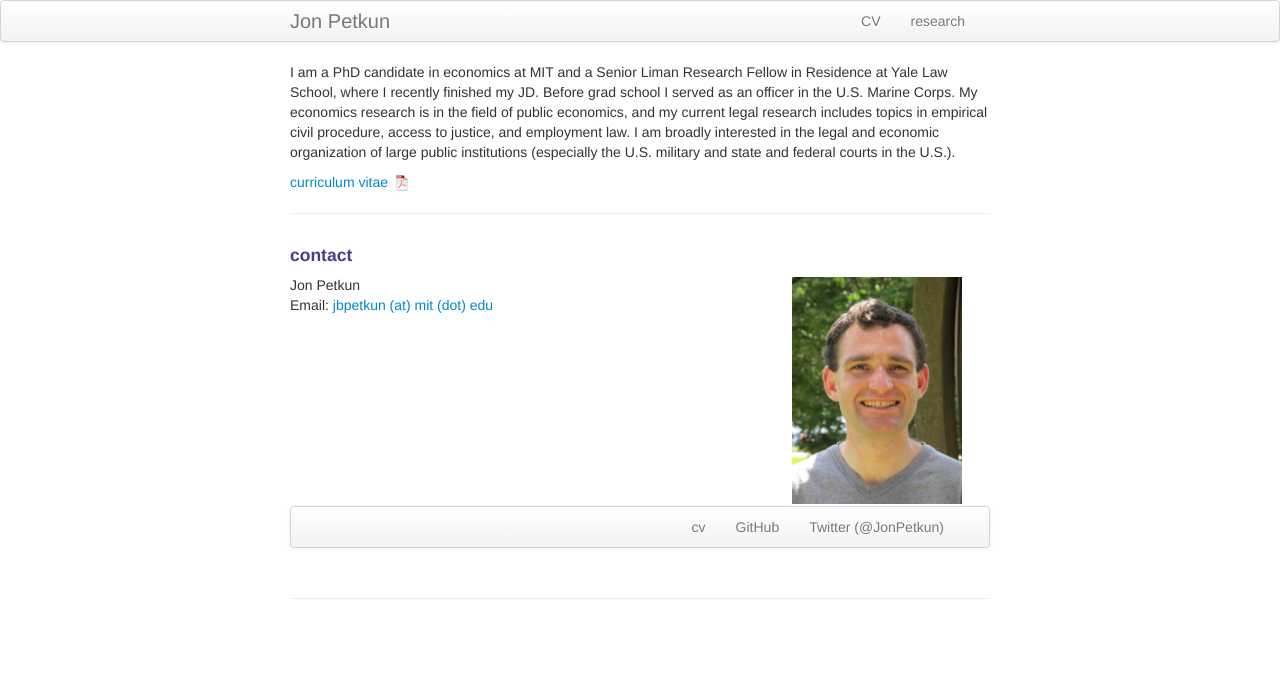
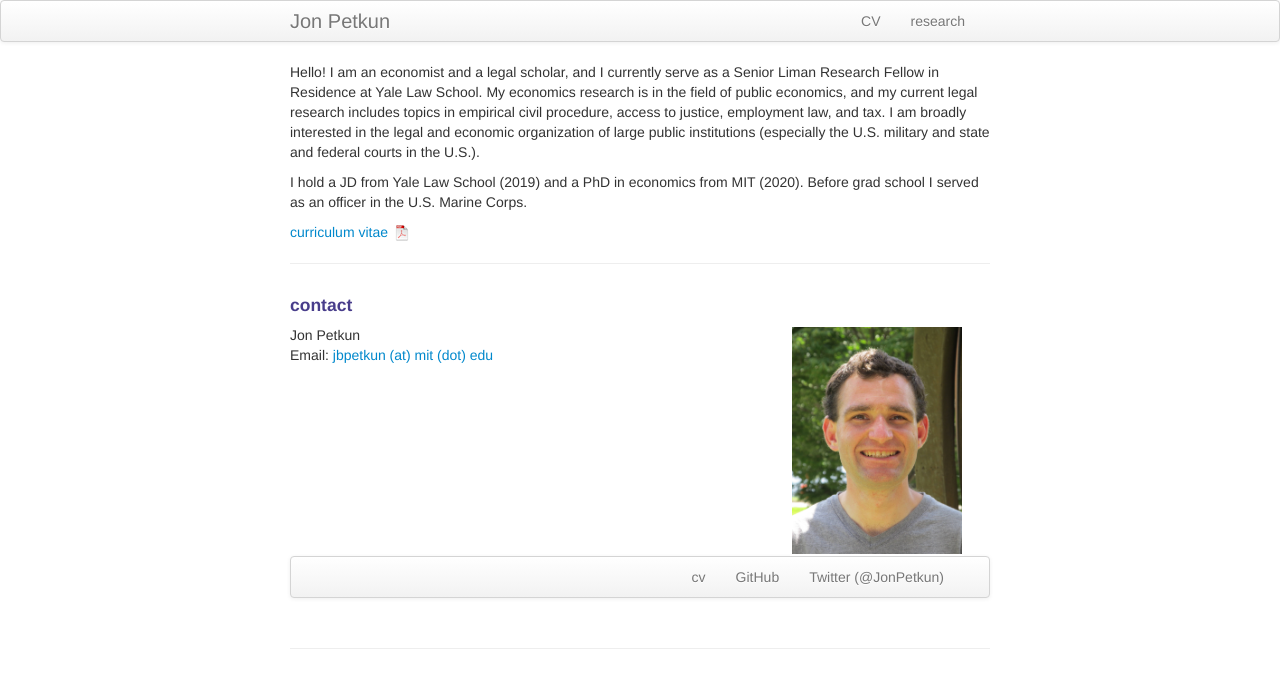
Before and after one commit to jbpetkun/jbpetkun.github.io, a Jekyll site: the page built from index.md, in a window 1280 px wide. Shown: the top 688 px of the page. Built offline with Jekyll 4.4.1, drawn with Linux system fonts in a browser that asks for light colours.

Commit message:
Updated bio on landing page

```diff
--- a/index.md
+++ b/index.md
@@ -5,7 +5,9 @@ description: Jon Petkun is a JD candidate at Yale University and a PhD candidate
 keywords: Jon, Jonathan, Petkun, academic, website
 ---
 
-I am a PhD candidate in economics at MIT and a Senior Liman Research Fellow in Residence at Yale Law School, where I recently finished my JD. Before grad school I served as an officer in the U.S. Marine Corps. My economics research is in the field of public economics, and my current legal research includes topics in empirical civil procedure, access to justice, and employment law. I am broadly interested in the legal and economic organization of large public institutions (especially the U.S. military and state and federal courts in the U.S.).
+Hello! I am an economist and a legal scholar, and I currently serve as a Senior Liman Research Fellow in Residence at Yale Law School. My economics research is in the field of public economics, and my current legal research includes topics in empirical civil procedure, access to justice, employment law, and tax. I am broadly interested in the legal and economic organization of large public institutions (especially the U.S. military and state and federal courts in the U.S.).
+
+I hold a JD from Yale Law School (2019) and a PhD in economics from MIT (2020). Before grad school I served as an officer in the U.S. Marine Corps.
 
 [curriculum vitae ![CV as pdf]({{ BASE_PATH }}/pages/icons16/pdf-icon.png)]({{ BASE_PATH }}/assets/CV.pdf)<br/>
 
```
